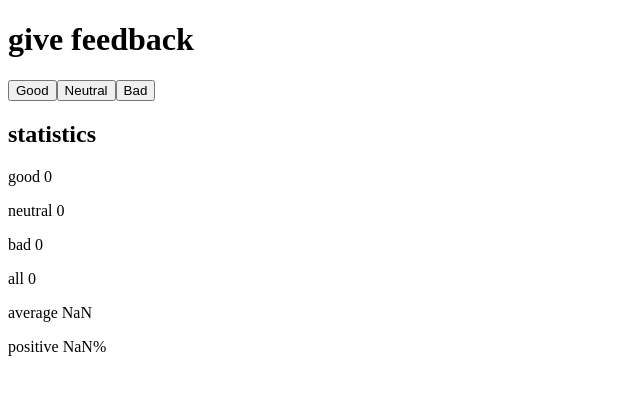
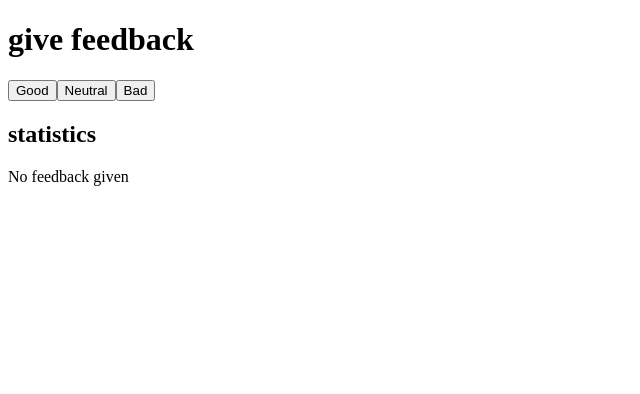
Before and after one commit to rahil4321/Helsinki_FullStack, a React (Vite) app in the folder part1/unicafe/: page / in a window 1280 px wide. Shown: the top 394 px of the page, without its empty margins (0-640 px from the left). Built offline with nearby package versions, Linux system fonts and the light colour scheme.

Commit message:
completed unicafe exercise 1.9

```diff
--- a/part1/unicafe/src/App.jsx
+++ b/part1/unicafe/src/App.jsx
@@ -7,9 +7,12 @@ const Button = (props) => (
 )
 
 const Statistics = (props) => {
+
+  if(props.total === 0){
+    return(<div>No feedback given</div>)
+  }
   return(
     <div>
-      <h2>statistics</h2>
       <p>good {props.good}</p>
       <p>neutral {props.neutral}</p>
       <p>bad {props.bad}</p>
@@ -44,6 +47,7 @@ const App = () => {
       <Button onClick={clickNeutral} text = "Neutral"/>
       <Button onClick={clickBad} text = "Bad"/>
 
+      <h2>statistics</h2>
       <Statistics good = {good} neutral = {neutral} bad = {bad} total = {total} average = {average} positive = {positive}/>
     </div>
   )
```
